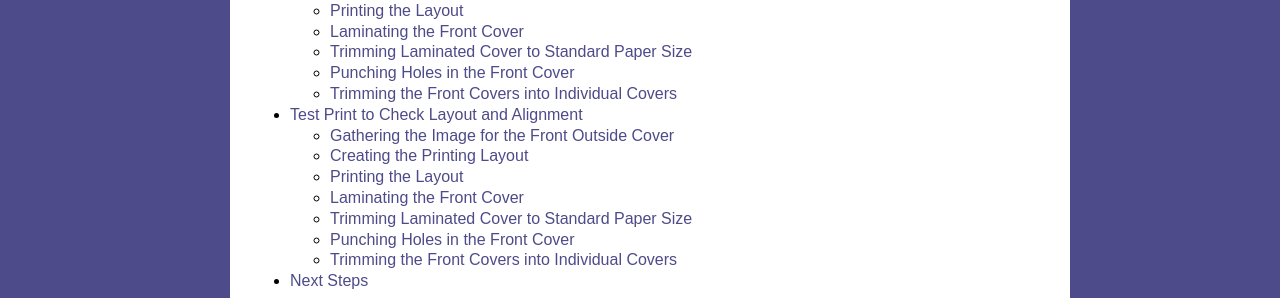
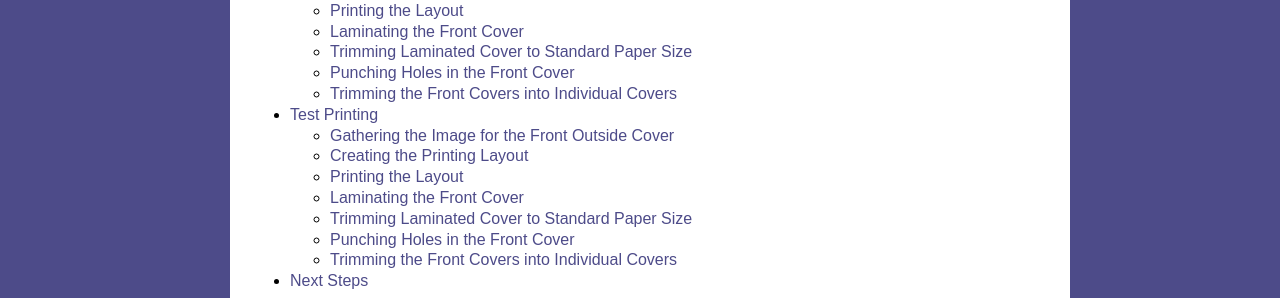
Before and after one commit to loiskilberg/FinalProject, a Sphinx documentation site: the page built from source/index.rst, in a window 1280 px wide. Shown: the part 1911-2209 px from the top of the page. Built offline with Sphinx 7.4.7, drawn with Linux system fonts in a browser that asks for light colours.

Commit message:
edit title

```diff
--- a/source/03_testPrinting.rst
+++ b/source/03_testPrinting.rst
@@ -1,5 +1,5 @@
-Test Print to Check Layout and Alignment
-########################################
+Test Printing
+#############
 
 Gathering the Image for the Front Outside Cover
 ===============================================
```
